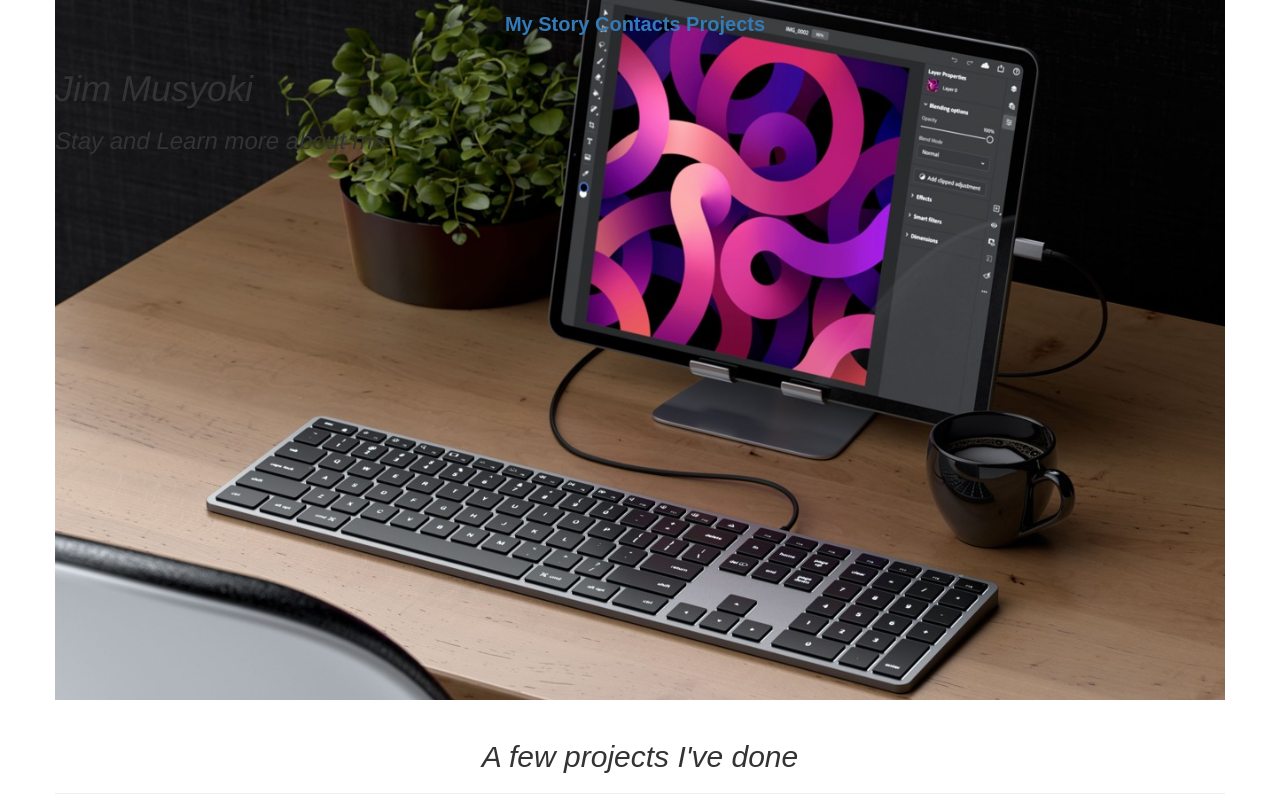
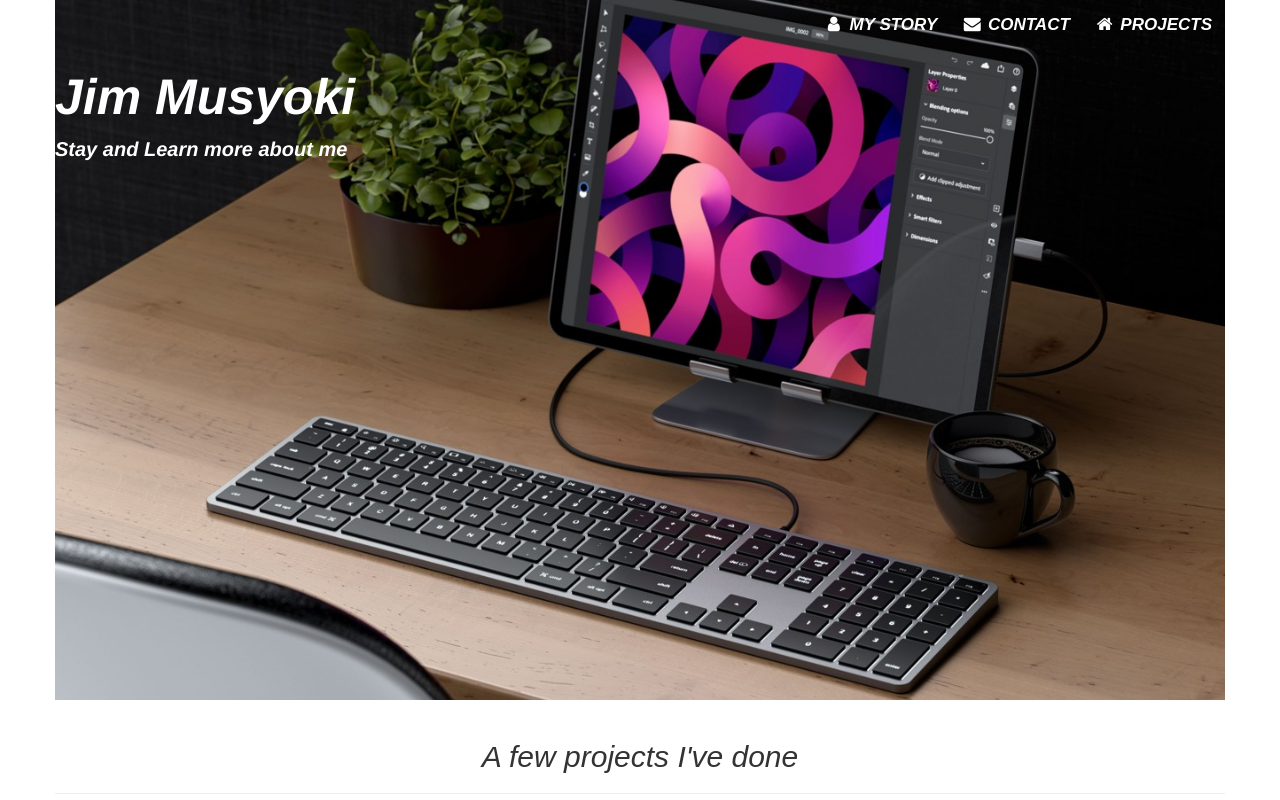
Before and after one commit to FLTOki/projectOne, a plain HTML site: page index.html in a window 1280 px wide. Shown: the top 800 px of the page. Drawn offline with nearby package versions, Linux system fonts and the light colour scheme.

Commit message:
Add styling to home page

```diff
--- a/css/styles.css
+++ b/css/styles.css
@@ -3,17 +3,41 @@ body
   font-style: italic;
 }
 
-.nav
+.navbar
 {
-  border: 1px;
-  border-radius: 5px;
+  width: 100%;
+  overflow: auto;
+}
+.navbar a
+{
+  float: right;
   text-align: center;
+  padding: 12px;
+  color: white;
+  text-decoration: none;
+  font-size: 17px;
+  font-weight: bold;
   font-family: sans-serif;
-  font-style: normal;
-  font-weight: bolder;
-  font-size: 20px;
-  padding: 10px;
 }
+
+.navbar a:hover
+{
+  background-color: white;
+}
+
+.active
+{
+  background-color: #4CAF50;
+}
+
+@media screen and (max-width: 500px)
+{
+  .navbar a {
+    float: none;
+    display: block;
+  }
+}
+
 .image
 {
   /* width: 1000px; */
@@ -24,9 +48,21 @@ body
   background-repeat: no-repeat;
   background-size: cover;
 }
-.image-div
+.image-div h1
 {
-
+  font-weight: bolder;
+  font-size: 50px;
+  font-style: italic;
+  text-align: left;
+  color: white;
+}
+.image-div p
+{
+  font-weight: bold;
+  font-size: 20px;
+  font-style: italic;
+  text-align: left;
+  color: white;
 }
 
 .headings
--- a/index.html
+++ b/index.html
@@ -6,6 +6,7 @@
 
     <link rel="stylesheet" href="css/styles.css">
     <link rel="stylesheet" href="https://maxcdn.bootstrapcdn.com/bootstrap/3.4.1/css/bootstrap.min.css">
+<link rel="stylesheet" href="https://cdnjs.cloudflare.com/ajax/libs/font-awesome/4.7.0/css/font-awesome.min.css">
     <title>Portfolio</title>
   </head>
 
@@ -14,14 +15,14 @@
         <div class="row">
 
           <div class="image">
-            <div class="nav">
-              <a href="#" class="">My Story</a>
-              <a href="#" class="">Contacts</a>
-              <a href="#" class="">Projects</a>
+            <div class="navbar">
+              <a href="#"><i class="fa fa-fw fa-home"></i> PROJECTS</a>
+              <a href="#"><i class="fa fa-fw fa-envelope"></i> CONTACT</a>
+              <a href="#"><i class="fa fa-fw fa-user"></i> MY STORY</a>
             </div>
             <div class="image-div">
               <h1>Jim Musyoki</h1>
-              <h3>Stay and Learn more about me</h3>
+              <p>Stay and Learn more about me</p>
             </div>
           </div>
 
```
